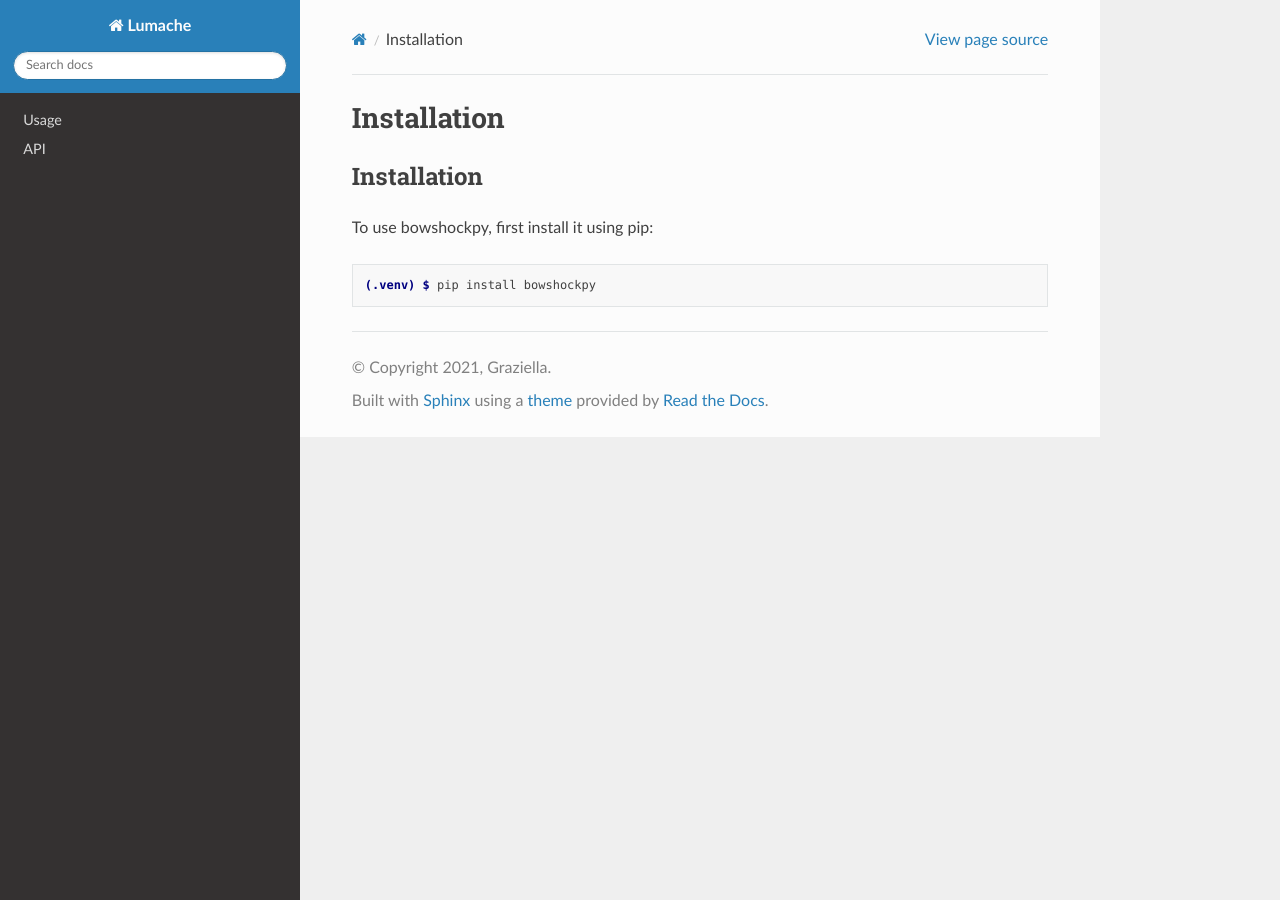
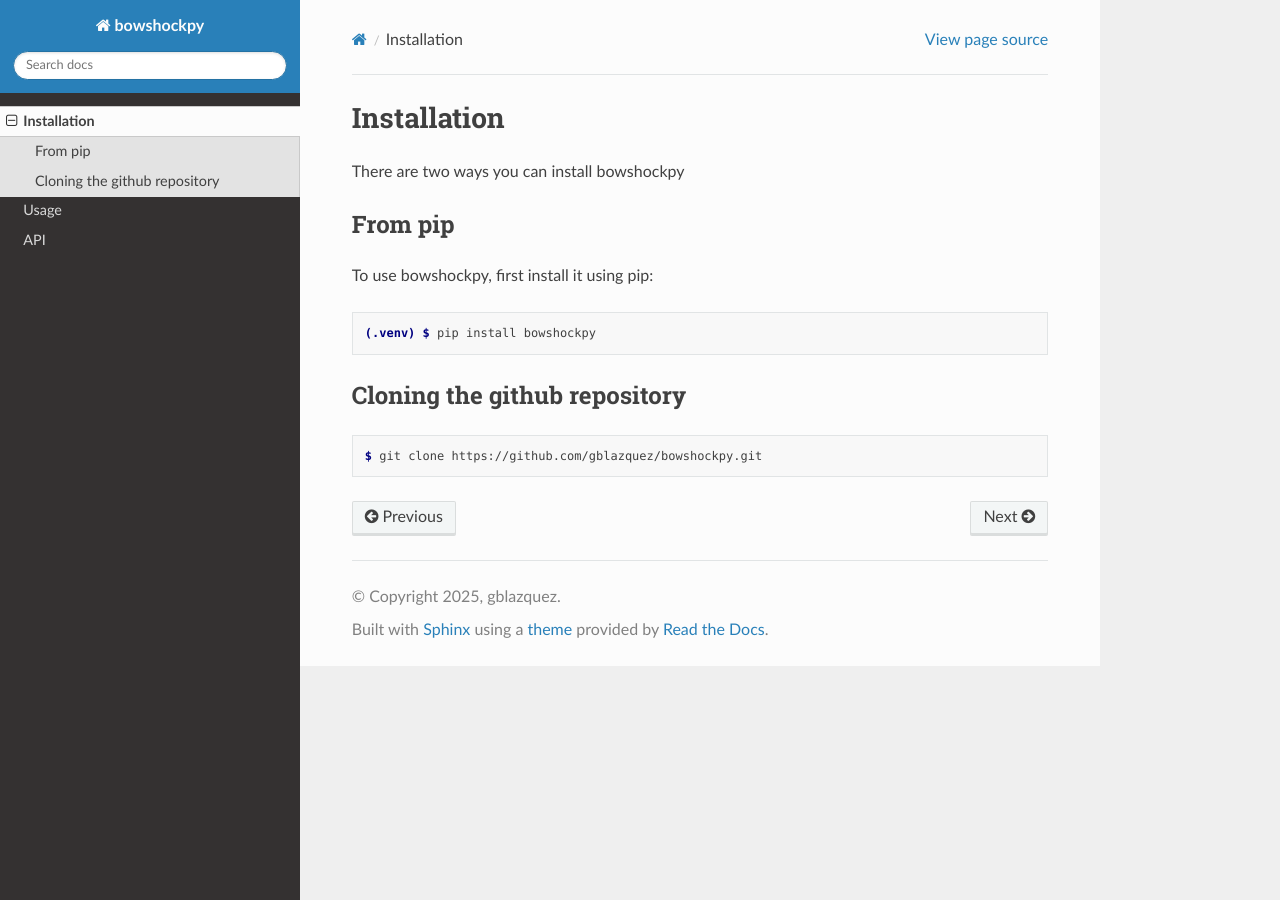
Before and after one commit to gblazquez/bowshockpy-doc, a Sphinx documentation site: the page built from docs/source/installation.rst, in a window 1280 px wide. Built offline with Sphinx 7.4.7 and the Read the Docs theme 3.1.0, drawn with Linux system fonts in a browser that asks for light colours.

Commit message:
updating for bowshockpy

```diff
--- a/docs/source/conf.py
+++ b/docs/source/conf.py
@@ -2,9 +2,9 @@
 
 # -- Project information
 
-project = 'Lumache'
-copyright = '2021, Graziella'
-author = 'Graziella'
+project = 'bowshockpy'
+copyright = '2025, gblazquez'
+author = 'gblazquez'
 
 release = '0.1'
 version = '0.1.0'
--- a/docs/source/index.rst
+++ b/docs/source/index.rst
@@ -14,5 +14,6 @@ Contents
 
 .. toctree::
 
+   installation
    usage
    api
--- a/docs/source/installation.rst
+++ b/docs/source/installation.rst
@@ -1,13 +1,21 @@
 Installation
 =====
 
-.. _installation:
+There are two ways you can install bowshockpy
 
-Installation
-------------
+From pip
+---------
 
 To use bowshockpy, first install it using pip:
 
 .. code-block:: console
 
    (.venv) $ pip install bowshockpy
+
+
+Cloning the github repository
+-----------------------------
+
+.. code-block:: console
+
+    $ git clone https://github.com/gblazquez/bowshockpy.git
```
